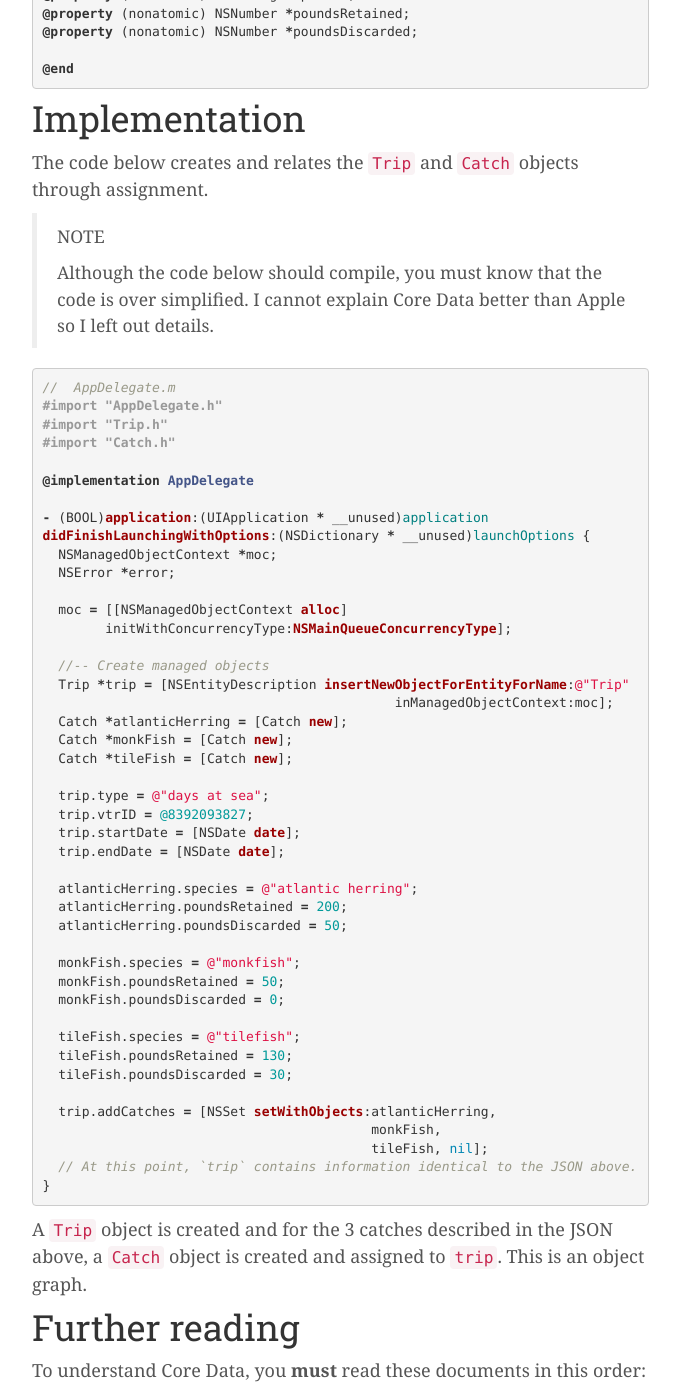
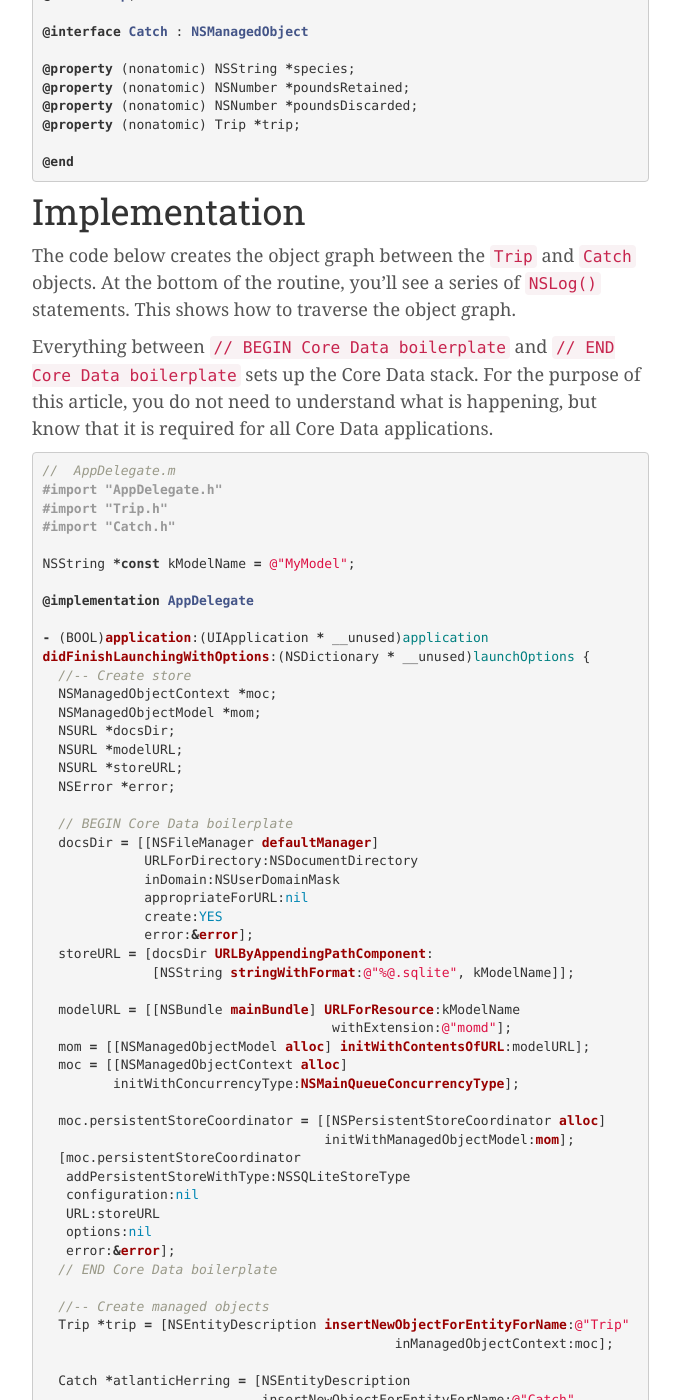
Before and after one commit to jkereako/jkereako.github.io, a Jekyll site: the page built from _posts/2015-04-10-use-json-to-understand-object-graphs.md, in a window 1280 px wide and 1400 px high, scrolled down 2300 px. Shown: the whole window, without its empty margins (138-818 px from the left). Built offline with Jekyll 4.4.1, drawn with Linux system fonts in a browser that asks for light colours; nearby versions of some CDN libraries; some of the changed text lies outside the part shown.

Commit message:
Fix: bugs in code examples

```diff
--- a/_posts/2015-04-10-use-json-to-understand-object-graphs.md
+++ b/_posts/2015-04-10-use-json-to-understand-object-graphs.md
@@ -4,6 +4,8 @@
 category: Code
 excerpt: JSON is a statically defined object graph. Use it to design models before writing code.
 layout: post
+revisions:
+  2015-04-10: Fixed bugs in the code
 ---
 > Core Data is an object-graph management and persistence framework. Core Data is not a relational database or a relational database management
 system (RDBMS).
@@ -67,17 +69,19 @@
 @interface Trip : NSManagedObject
 
 @property (nonatomic) NSString *type;
-@property (nonatomic) NSNumber *vtrID;
+@property (nonatomic) NSString *vtrID;
 @property (nonatomic) NSDate *startDate;
 @property (nonatomic) NSDate *endDate;
-
-// This is the 1:n relationship
 @property (nonatomic) NSSet *catches;
 
-- (void)addCatch:(Catch *)catch;
-- (void)removeCatch:(Catch *)catch;
-- (void)addCatches:(NSSet *)catches;
-- (void)removeCatches:(NSSet *)catches;
+@end
+
+@interface Trip (CoreDataGeneratedAccessors)
+
+- (void)addCatchesObject:(Catch *)value;
+- (void)removeCatchesObject:(Catch *)value;
+- (void)addCatches:(NSSet *)values;
+- (void)removeCatches:(NSSet *)values;
 
 @end
 {% endhighlight %}
@@ -89,71 +93,121 @@
 @import Foundation;
 @import CoreData;
 
+@class Trip;
+
 @interface Catch : NSManagedObject
 
 @property (nonatomic) NSString *species;
 @property (nonatomic) NSNumber *poundsRetained;
 @property (nonatomic) NSNumber *poundsDiscarded;
+@property (nonatomic) Trip *trip;
 
 @end
 {% endhighlight %}
 
 # Implementation
-The code below creates and relates the `Trip` and `Catch` objects through
-assignment.
+The code below creates the object graph between the `Trip` and `Catch` objects.
+At the bottom of the routine, you'll see a series of `NSLog()` statements. This
+shows how to traverse the object graph.
 
-> NOTE
->
-> Although the code below should compile, you must know that the code is over
-simplified. I cannot explain Core Data better than Apple so I left out details.
+Everything between `// BEGIN Core Data boilerplate` and
+`// END Core Data boilerplate` sets up the Core Data stack. For the purpose of
+this article, you do not need to understand what is happening, but know that it
+is required for all Core Data applications.
+
 {% highlight objective-c %}
 //  AppDelegate.m
 #import "AppDelegate.h"
 #import "Trip.h"
 #import "Catch.h"
 
+NSString *const kModelName = @"MyModel";
+
 @implementation AppDelegate
 
 - (BOOL)application:(UIApplication * __unused)application
 didFinishLaunchingWithOptions:(NSDictionary * __unused)launchOptions {
+  //-- Create store
   NSManagedObjectContext *moc;
+  NSManagedObjectModel *mom;
+  NSURL *docsDir;
+  NSURL *modelURL;
+  NSURL *storeURL;
   NSError *error;
 
+  // BEGIN Core Data boilerplate
+  docsDir = [[NSFileManager defaultManager]
+             URLForDirectory:NSDocumentDirectory
+             inDomain:NSUserDomainMask
+             appropriateForURL:nil
+             create:YES
+             error:&error];
+  storeURL = [docsDir URLByAppendingPathComponent:
+              [NSString stringWithFormat:@"%@.sqlite", kModelName]];
+
+  modelURL = [[NSBundle mainBundle] URLForResource:kModelName
+                                     withExtension:@"momd"];
+  mom = [[NSManagedObjectModel alloc] initWithContentsOfURL:modelURL];
   moc = [[NSManagedObjectContext alloc]
-        initWithConcurrencyType:NSMainQueueConcurrencyType];
+         initWithConcurrencyType:NSMainQueueConcurrencyType];
+
+  moc.persistentStoreCoordinator = [[NSPersistentStoreCoordinator alloc]
+                                    initWithManagedObjectModel:mom];
+  [moc.persistentStoreCoordinator
+   addPersistentStoreWithType:NSSQLiteStoreType
+   configuration:nil
+   URL:storeURL
+   options:nil
+   error:&error];
+  // END Core Data boilerplate
 
   //-- Create managed objects
   Trip *trip = [NSEntityDescription insertNewObjectForEntityForName:@"Trip"
                                              inManagedObjectContext:moc];
-  Catch *atlanticHerring = [Catch new];
-  Catch *monkFish = [Catch new];
-  Catch *tileFish = [Catch new];
+
+  Catch *atlanticHerring = [NSEntityDescription
+                            insertNewObjectForEntityForName:@"Catch"
+                                     inManagedObjectContext:moc];
+  Catch *monkFish = [NSEntityDescription
+                      insertNewObjectForEntityForName:@"Catch"
+                               inManagedObjectContext:moc];
+  Catch *tileFish = [NSEntityDescription
+                      insertNewObjectForEntityForName:@"Catch"
+                               inManagedObjectContext:moc];
 
   trip.type = @"days at sea";
-  trip.vtrID = @8392093827;
+  trip.vtrID = @"8392093827";
   trip.startDate = [NSDate date];
   trip.endDate = [NSDate date];
 
   atlanticHerring.species = @"atlantic herring";
-  atlanticHerring.poundsRetained = 200;
-  atlanticHerring.poundsDiscarded = 50;
+  atlanticHerring.poundsRetained = @200;
+  atlanticHerring.poundsDiscarded = @50;
 
   monkFish.species = @"monkfish";
-  monkFish.poundsRetained = 50;
+  monkFish.poundsRetained = @50;
   monkFish.poundsDiscarded = 0;
 
   tileFish.species = @"tilefish";
-  tileFish.poundsRetained = 130;
-  tileFish.poundsDiscarded = 30;
+  tileFish.poundsRetained = @130;
+  tileFish.poundsDiscarded = @30;
 
-  trip.addCatches = [NSSet setWithObjects:atlanticHerring,
-                                          monkFish,
-                                          tileFish, nil];
-  // At this point, `trip` contains information identical to the JSON above.
+  [trip addCatches:[NSSet setWithObjects:atlanticHerring,
+                    monkFish,
+                    tileFish, nil]];
+
+  // Print all catches related to `trip`
+  NSLog(@"%@", trip.catches);
+
+  // Find the `Trip` object associated with each `Catch` object
+  NSLog(@"%@", atlanticHerring.trip);
+  NSLog(@"%@", monkFish.trip);
+  NSLog(@"%@", tileFish.trip);
+
+  return YES;
+
 }
 {% endhighlight %}
-A `Trip` object is created and for the 3 catches described in the JSON above, a
-`Catch` object is created and assigned to `trip`. This is an object graph.
 
 # Further reading
 To understand Core Data, you **must** read these documents in this order:
```
